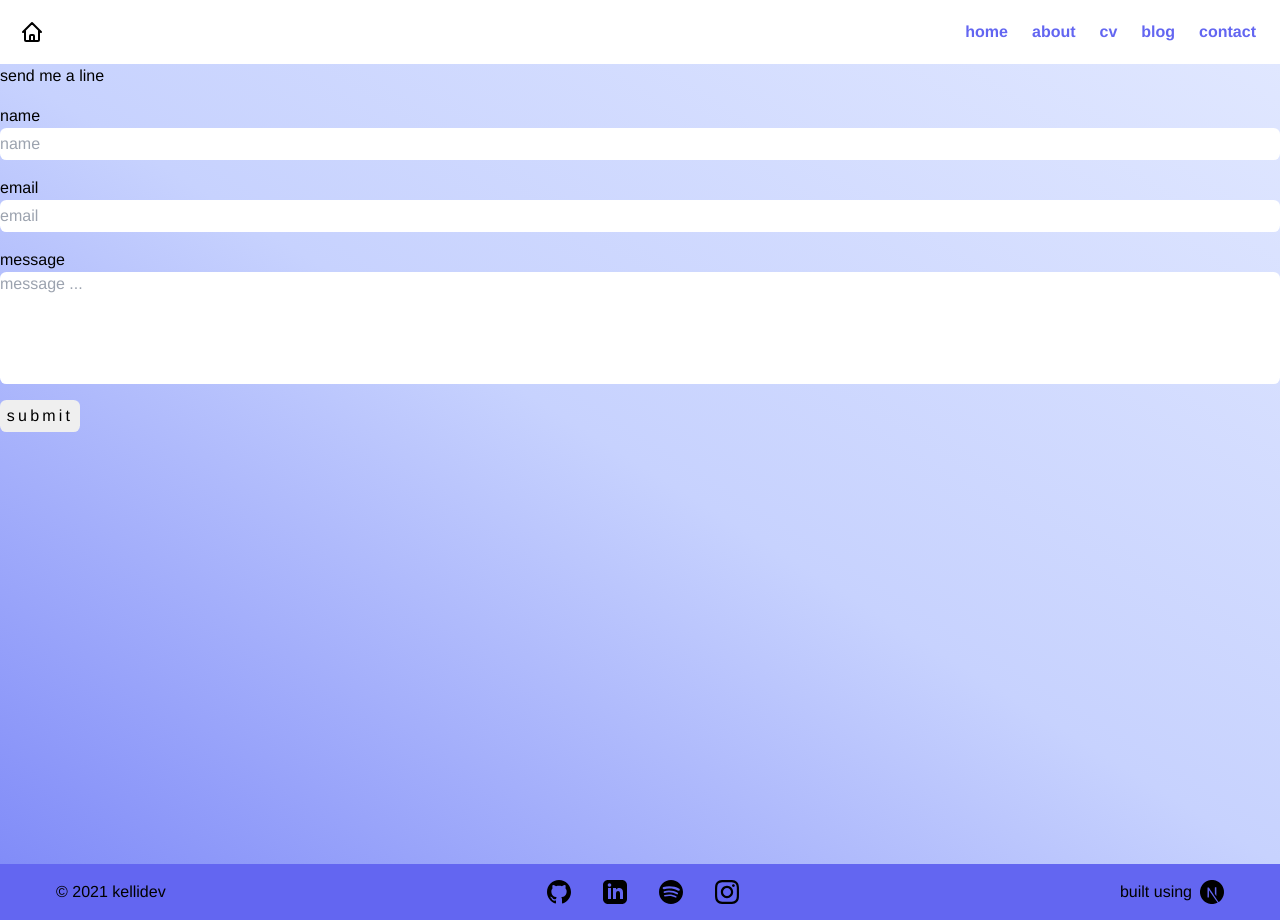
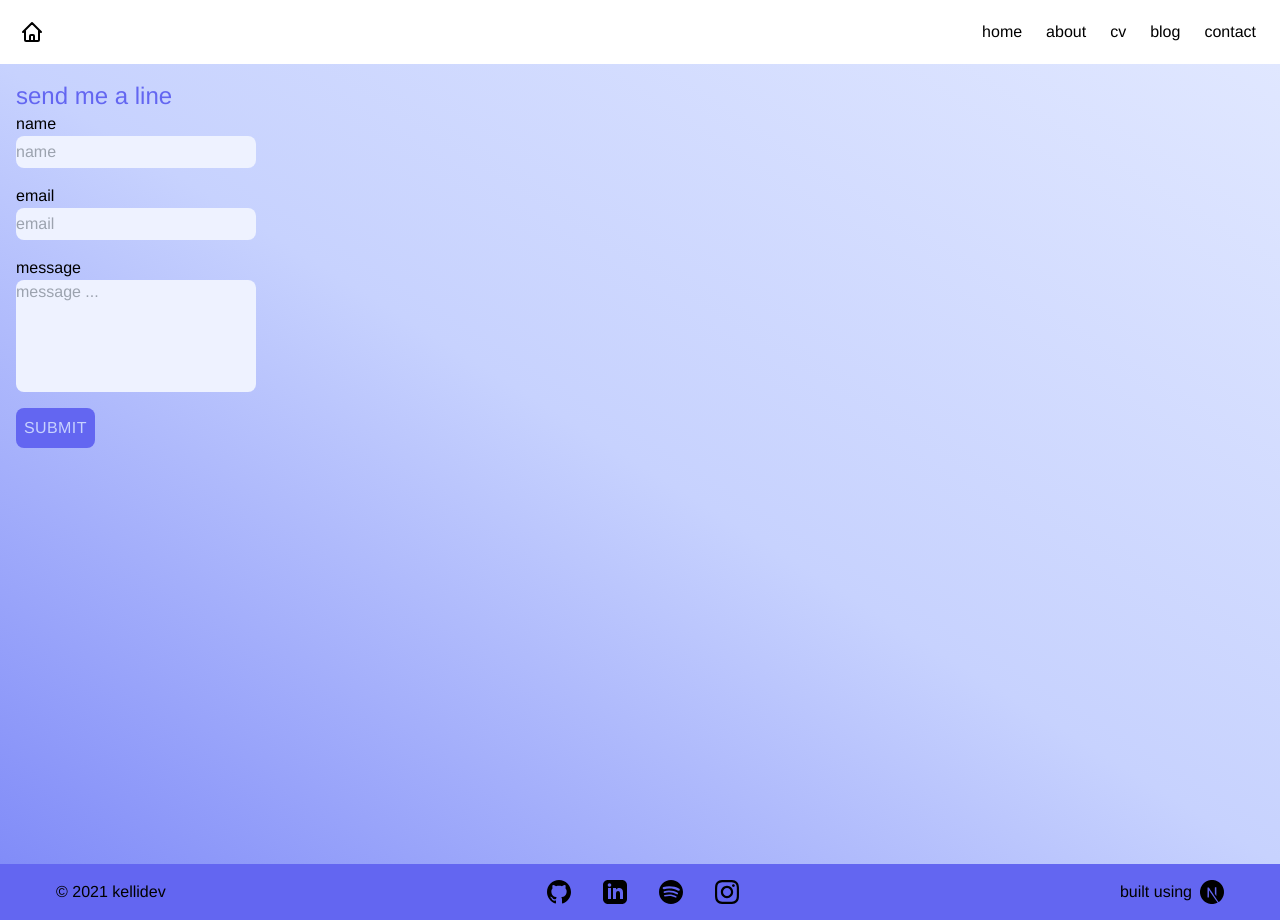
Before and after one commit to kel7774/kellidev, a Next.js app: page /contact in a window 1280 px wide. Built offline with nearby package versions, Linux system fonts and the light colour scheme.

Commit message:
start styles for contact page

```diff
--- a/components/ContactForm.js
+++ b/components/ContactForm.js
@@ -1,6 +1,5 @@
 import { useState } from 'react'
 import { useRouter } from 'next/router'
-import styles from '../styles/ContactForm.module.css'
 
 export default function ContactForm () {
   const [name, setName] = useState('')
@@ -35,8 +34,8 @@ export default function ContactForm () {
   }
 
   return (
-    <form className={styles.contactForm}>
-      <div className={styles.formField}>
+    <form>
+      <div className='flex flex-col pb-4'>
         <label htmlFor='firstName'>name</label>
         <input
           type='text'
@@ -44,11 +43,12 @@ export default function ContactForm () {
           placeholder='name'
           onChange={(e) => setName(e.target.value)}
           value={name}
+          className='rounded-lg h-8 w-60 bg-indigo-50'
           // {...register('firstName', { required: true })}
         />
         {/* {errors.name && 'name is required'} */}
       </div>
-      <div className={styles.formField}>
+      <div className='flex flex-col pb-4'>
         <label htmlFor='email'>email</label>
         <input
           type='email'
@@ -56,6 +56,7 @@ export default function ContactForm () {
           placeholder='email'
           onChange={(e) => setEmail(e.target.value)}
           value={email}
+          className='rounded-lg h-8 w-60 bg-indigo-50'
           // {...register('email', {
           //   required: 'required',
           //   pattern: {
@@ -66,14 +67,14 @@ export default function ContactForm () {
         />
         {/* {errors.email && 'email is required'} */}
       </div>
-      <div className={styles.formField}>
+      <div className='flex flex-col pb-4'>
         <label htmlFor='message'>message</label>
         <textarea
           placeholder='message ...'
-          className={styles.textarea}
           name='message'
           value={message}
           onChange={(e) => setMessage(e.target.value)}
+          className='rounded-lg bg-indigo-50 resize-none h-28 w-60 focus:border-indigo-500'
           // {...register('message', {
           //   required: 'message required',
           //   minLength: { value: 100, message: 'Must enter at least 100 characters' }
@@ -81,7 +82,7 @@ export default function ContactForm () {
         />
         {/* {errors.textarea && 'a message of at least 100 characters is required'} */}
       </div>
-      <input type='submit' className={styles.submit} onClick={(e) => handleSubmit(e)} />
+      <input type='submit' className='uppercase tracking-wide rounded-lg p-2 bg-indigo-500 text-indigo-200 hover:bg-indigo-200 hover:text-indigo-500 cursor-pointer' onClick={(e) => handleSubmit(e)} />
     </form>
   )
 }
--- a/components/JobItem.js
+++ b/components/JobItem.js
@@ -6,7 +6,7 @@ export default function JobItem (props) {
       <h4 className='text-sm text-indigo-600 font-light'>{props.duration}</h4>
       <ul className>
         {props.duties.map((duty, index) => (
-          <li key={index}>{duty}</li>
+          <li className='font-light' key={index}>{duty}</li>
         ))}
       </ul>
     </section>
--- a/components/MainContent.js
+++ b/components/MainContent.js
@@ -3,7 +3,7 @@ import Image from 'next/image'
 export default function MainContent () {
   return (
     <section>
-      <header className='flex flex-col text-right'>
+      <header className='flex flex-col text-right px-3'>
         <div>
           <h1 className='font-sans font-light text-8xl lowercase'>Kelli Landry</h1>
           <h2 className='font-sans text-4xl lowercase'>Web Developer</h2>
--- a/layout/MainNavigation.js
+++ b/layout/MainNavigation.js
@@ -40,27 +40,27 @@ export default function MainNavigation () {
 
           <div className='lg:inline-flex lg:flex-row lg:ml-auto lg:w-auto w-full lg:items-center items-start  flex flex-col lg:h-auto'>
             <Link href='/'>
-              <a className='lg:inline-flex lg:w-auto w-full px-3 py-2 rounded text-indigo-500 font-bold items-center justify-center hover:bg-indigo-500 hover:text-white lowercase'>
+              <a className='lg:inline-flex lg:w-auto w-full px-3 py-2 rounded text-black font-light items-center justify-center hover:bg-indigo-400 hover:text-white lowercase'>
                 Home
               </a>
             </Link>
             <Link href='/about'>
-              <a className='lg:inline-flex lg:w-auto w-full px-3 py-2 rounded text-indigo-500 font-bold items-center justify-center hover:bg-indigo-500 hover:text-white lowercase'>
+              <a className='lg:inline-flex lg:w-auto w-full px-3 py-2 rounded text-black font-light items-center justify-center hover:bg-indigo-400 hover:text-white lowercase'>
                 About
               </a>
             </Link>
             <Link href='/cv'>
-              <a className='lg:inline-flex lg:w-auto w-full px-3 py-2 rounded text-indigo-500 font-bold items-center justify-center hover:bg-indigo-500 hover:text-white lowercase'>
+              <a className='lg:inline-flex lg:w-auto w-full px-3 py-2 rounded text-black font-light items-center justify-center hover:bg-indigo-400 hover:text-white lowercase'>
                 CV
               </a>
             </Link>
             <Link href='/posts'>
-              <a className='lg:inline-flex lg:w-auto w-full px-3 py-2 rounded text-indigo-500 font-bold items-center justify-center hover:bg-indigo-500 hover:text-white lowercase'>
+              <a className='lg:inline-flex lg:w-auto w-full px-3 py-2 rounded text-black font-light items-center justify-center hover:bg-indigo-400 hover:text-white lowercase'>
                 Blog
               </a>
             </Link>
             <Link href='/contact'>
-              <a className='lg:inline-flex lg:w-auto w-full px-3 py-2 rounded text-indigo-500 font-bold items-center justify-center hover:bg-indigo-500 hover:text-white lowercase'>
+              <a className='lg:inline-flex lg:w-auto w-full px-3 py-2 rounded text-black font-light items-center justify-center hover:bg-indigo-400 hover:text-white lowercase'>
                 Contact
               </a>
             </Link>
--- a/pages/contact/index.js
+++ b/pages/contact/index.js
@@ -2,14 +2,14 @@ import { NextSeo } from 'next-seo'
 import ContactForm from '../../components/ContactForm'
 export default function Contact () {
   return (
-    <div>
+    <div className='p-4'>
       <NextSeo
         title='Kelli Landry - Contact'
         description='Contact page for Kelli Landry with a form provided.'
         canonical='http://kellilandry.dev/contact'
       />
       <section>
-        <h1>send me a line</h1>
+        <h1 className='text-indigo-500 font-light text-2xl'>send me a line</h1>
         <ContactForm />
       </section>
     </div>
--- a/pages/cv/index.js
+++ b/pages/cv/index.js
@@ -27,10 +27,10 @@ export default function CV () {
           <h1 className='text-4xl text-indigo-600 font-light'>education</h1>
           <h2 className='text-2xl text-indigo-600 font-light mt-4'>university of louisiana - lafayette</h2>
           <h3 className='text-lg text-indigo-600 font-light mt-3'>august 2008 - december 2012</h3>
-          <p>bachelor of science in child and family studies</p>
+          <p className='font-light'>bachelor of science in child and family studies</p>
           <h2 className='text-2xl text-indigo-600 font-light mt-4'>bloc.io</h2>
           <h3 className='text-lg text-indigo-600 font-light mt-3'>june 2018 - february 2019</h3>
-          <p>completed web development track</p>
+          <p className='font-light'>completed web development track</p>
         </section>
       </div>
     </div>
```
Also changed, not shown: pages/about/index.js (+15 -15 lines).
